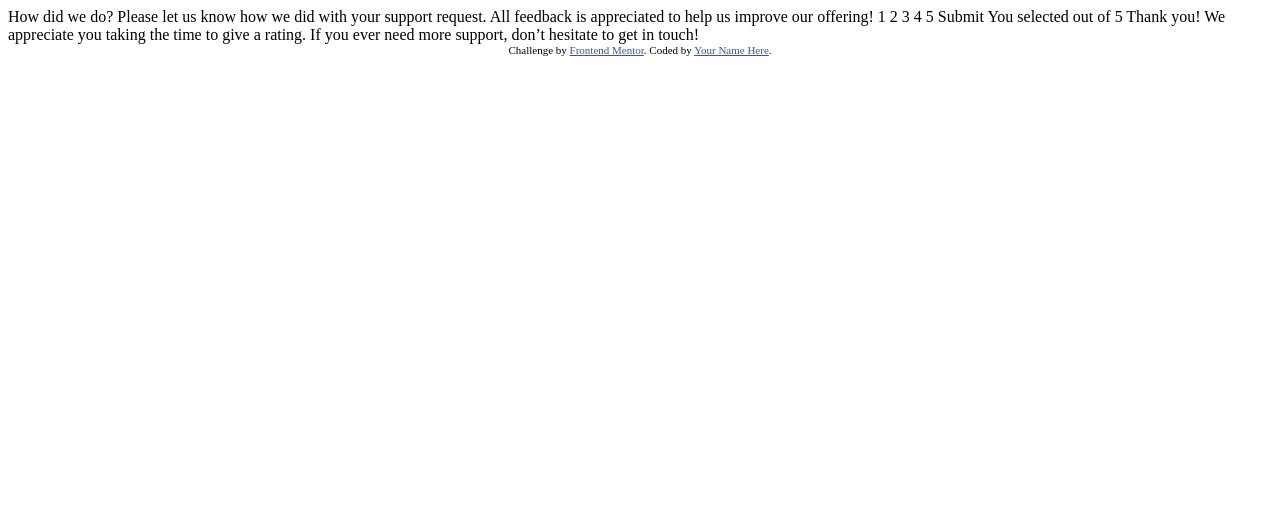
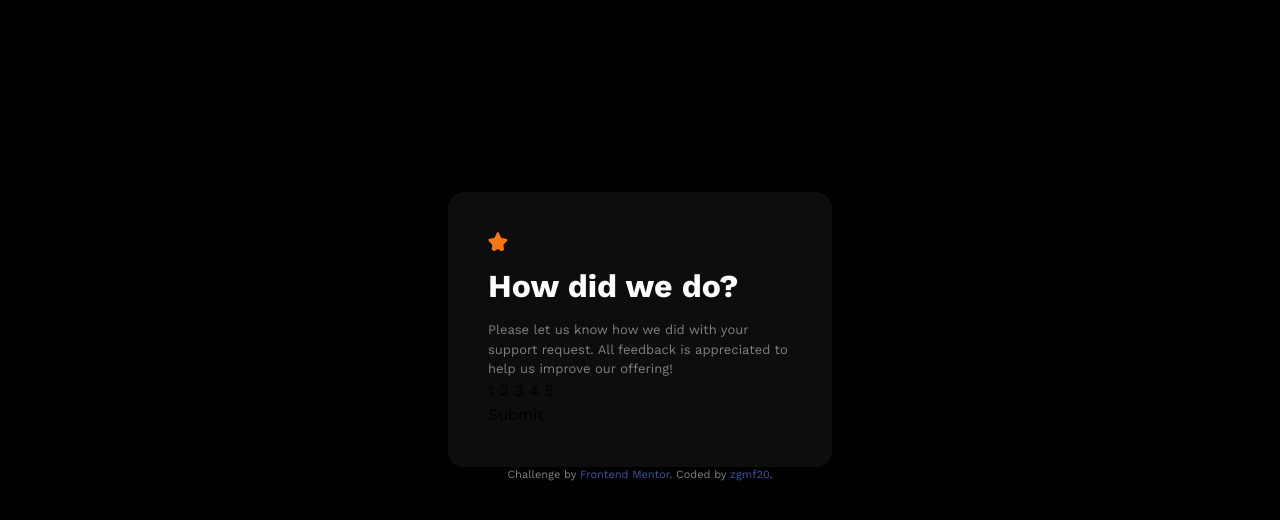
Before and after one commit to zgmf20/Interactive_rating, a plain HTML site: page index.html in a window 1280 px wide. Drawn offline with nearby package versions, Linux system fonts and the light colour scheme.

Commit message:
update index and css

```diff
--- a/index.html
+++ b/index.html
@@ -1,49 +1,64 @@
 <!DOCTYPE html>
 <html lang="en">
+
 <head>
   <meta charset="UTF-8">
-  <meta name="viewport" content="width=device-width, initial-scale=1.0"> <!-- displays site properly based on user's device -->
-
+  <meta name="viewport" content="width=device-width, initial-scale=1.0">
+  <!-- displays site properly based on user's device -->
+  <script src="https://cdn.tailwindcss.com"></script>
+  <script src="script.js"></script>
+  <link rel="stylesheet" href="styles.css">
   <link rel="icon" type="image/png" sizes="32x32" href="./images/favicon-32x32.png">
-
+  <link href="https://fonts.googleapis.com/css2?family=Work+Sans:wght@400;600;700&display=swap" rel="stylesheet">
   <title>Frontend Mentor | Interactive rating component</title>
 
   <!-- Feel free to remove these styles or customise in your own stylesheet 👍 -->
   <style>
-    .attribution { font-size: 11px; text-align: center; }
-    .attribution a { color: hsl(228, 45%, 44%); }
+
   </style>
 </head>
+
 <body>
 
   <!-- Rating state start -->
+  <div class="container">
+    <div class="rat-card" id="card-st">
+      <img src="images/icon-star.svg" alt="star" class="rat-icon" />
+      <h1 class="rat-title">How did we do?</h1>
+      <div class="rat-desc">
+        Please let us know how we did with your support request.
+        All feedback is appreciated to help us improve our offering!
+      </div>
+      <div class="rat_btn_list">
+        <button id="rat_1" class="rat_btn" onselect="false" value="1">1</button>
+        <button id="rat_2" class="rat_btn" onselect="false" value="2">2</button>
+        <button id="rat_3" class="rat_btn" onselect="false" value="3">3</button>
+        <button id="rat_4" class="rat_btn" onselect="false" value="4">4</button>
+        <button id="rat_5" class="rat_btn" onselect="false" value="5">5</button>
+      </div>
+      <div class="sub_btn"><button id="sub" aria-controls="rat-ans">Submit</button></div>
 
-  How did we do?
-
-  Please let us know how we did with your support request. All feedback is appreciated
-  to help us improve our offering!
-
-  1 2 3 4 5
-
-  Submit
-
+    </div>
   <!-- Rating state end -->
 
   <!-- Thank you state start -->
-
-  You selected <!-- Add rating here --> out of 5
-
-  Thank you!
-
-  We appreciate you taking the time to give a rating. If you ever need more support,
-  don’t hesitate to get in touch!
-
+    <div class="rat-card" id="card-ed" hidden>
+      <img src="images/illustration-thank-you.svg" alt="thank you" class="rat-img-thx" />
+      <div class="rat-result">You selected <span id="rat-ans" aria-labelledby="sub"></span><!-- Add rating here --> out of 5</div>
+      <h1 class="rat-title">Thank you!</h1>
+      <div class="rat-desc">
+        We appreciate you taking the time to give a rating.
+        If you ever need more support, don’t hesitate to get in touch!
+      </div>
+    </div>
   <!-- Thank you state end -->
 
 
-  <div class="attribution">
-    Challenge by <a href="https://www.frontendmentor.io?ref=challenge" target="_blank">Frontend Mentor</a>.
-    Coded by <a href="#">Your Name Here</a>.
+    <div class="attribution">
+      Challenge by <a href="https://www.frontendmentor.io?ref=challenge" target="_blank">Frontend Mentor</a>.
+      Coded by <a href="#">zgmf20</a>.
+    </div>
   </div>
 </body>
+
 </html>
--- /dev/null
+++ b/styles.css
@@ -0,0 +1,76 @@
+:root {
+    --color-white: hsl(0, 0%, 100%);
+    --color-black: hsl(0, 0%, 0%);
+    --color-dark-black: hsl(30, 0%, 5%);
+    --color-orange: hsl(30, 100%, 45%);
+    --color-grayish: hsl(0, 0%, 50%);
+    --color-dark-gray: hsl(0, 0%, 25%);
+}
+
+body {
+    font-family: 'Work Sans', sans-serif;
+    background-color: var(--color-black);
+}
+
+.container {
+    width: 60%;
+    height: 60%;
+    margin-top: 15%;
+    margin-left: auto;
+    margin-right: auto;
+}
+
+.rat-card {
+    max-width: 30%;
+    height:inherit;
+    margin-left: auto;
+    margin-right: auto;
+    background-color: var(--color-dark-black);
+    border-radius: 16px;
+    box-shadow: 0% 10px 30px rgba(0, 0, 0, 0.1);
+    padding: 40px;
+}
+
+.rat-icon {
+    border-radius: 20px;
+    color: var(--color-dark-gray);
+    width: 20px;
+    height: 20px;
+    margin-right: 16px;
+    margin-bottom: 10px;
+}
+
+.rat-title {
+    /*max-width: 600px;*/
+    display: flex;
+    align-items: left;
+    font-size: 32px;
+    font-weight: 700;
+    color: var(--color-white);
+    margin-bottom: 10px;
+}
+
+.rat-desc {
+    color: var(--color-grayish);
+    font-size: small;
+}
+
+.rat-btn {
+    color: var(--color-grayish);
+    font-size: small;
+}
+
+.rat-btn:hover,
+.rat-btn:focus {
+    color: var(--color-white);
+}
+
+.attribution {
+    font-size: 11px;
+    text-align: center;
+    color: var(--color-grayish);
+}
+
+.attribution a {
+    color: hsl(228, 45%, 44%);
+}
```
